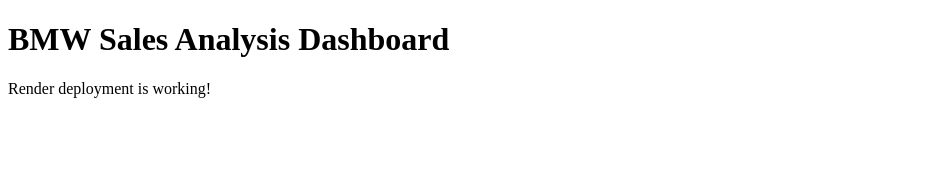
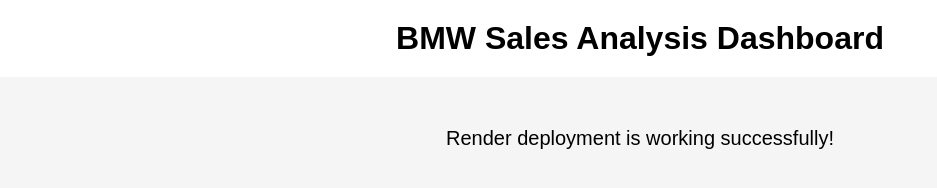
Before and after one commit to Jagadamba24/BMW-Sales-Analysis, a plain HTML site: page index.html in a window 1280 px wide. Shown: the whole page, without its empty margins (0-937 px from the left). Drawn offline with Linux system fonts and the light colour scheme.

Commit message:
Update index.html

```diff
--- a/index.html
+++ b/index.html
@@ -2,10 +2,35 @@
 <html>
 <head>
     <title>BMW Sales Analysis</title>
+    <meta charset="UTF-8">
+    <meta name="viewport" content="width=device-width, initial-scale=1.0">
+
+    <style>
+        body {
+            margin: 0;
+            font-family: Arial, sans-serif;
+            background: #f5f5f5;
+            text-align: center;
+        }
+
+        h1 {
+            background: white;
+            padding: 20px;
+            margin: 0;
+        }
+
+        p {
+            font-size: 20px;
+            margin-top: 50px;
+        }
+    </style>
 </head>
 
 <body>
+
     <h1>BMW Sales Analysis Dashboard</h1>
-    <p>Render deployment is working!</p>
+
+    <p>Render deployment is working successfully!</p>
+
 </body>
 </html>
```
